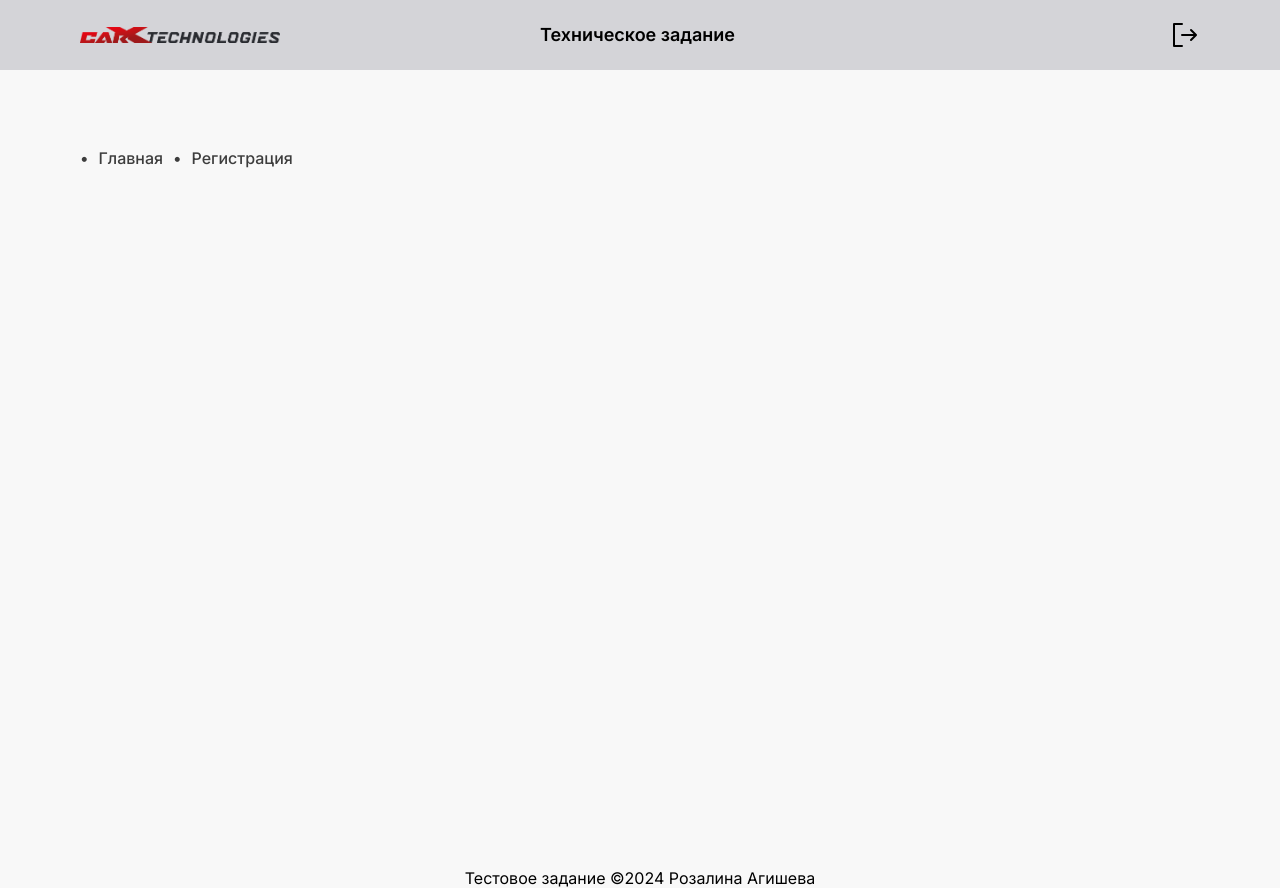
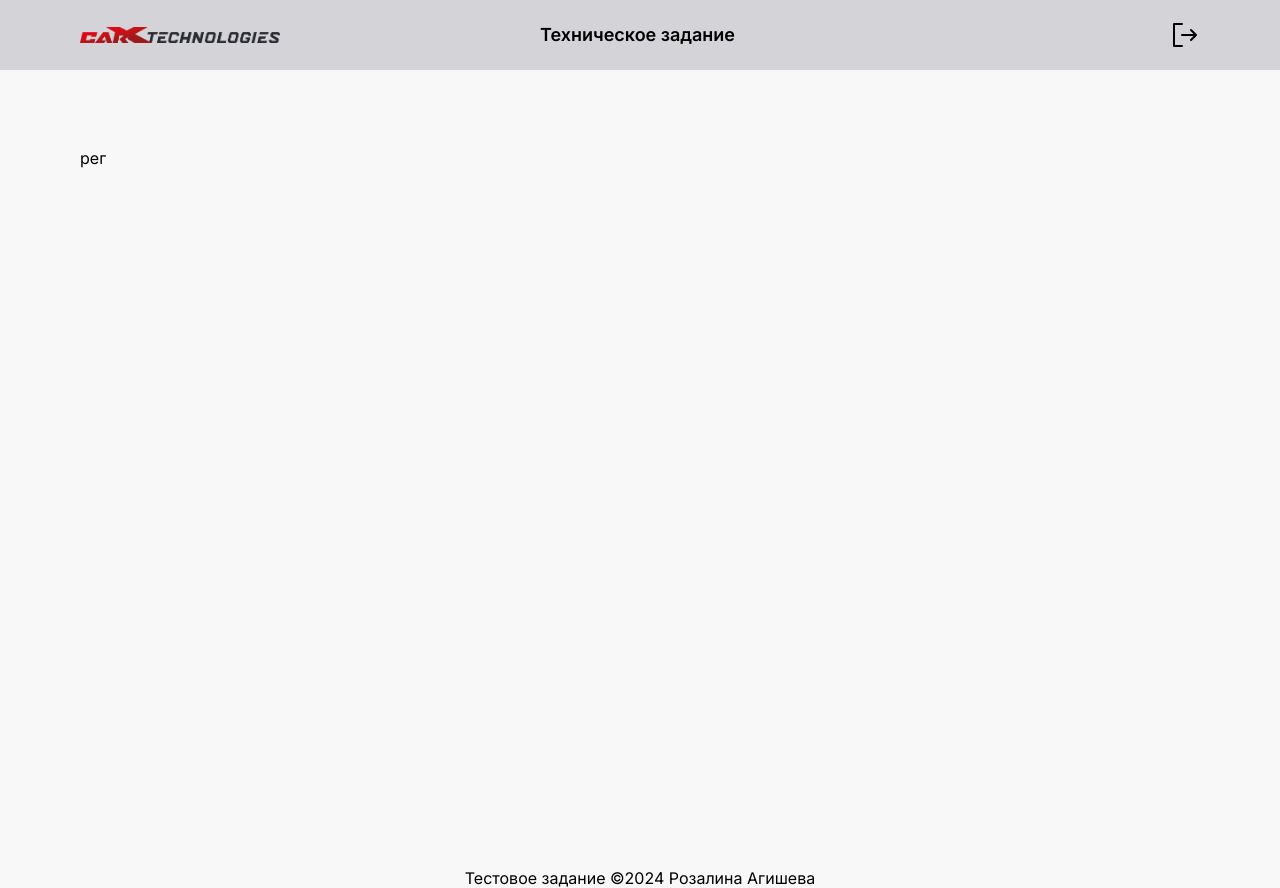
Before and after one commit to rozalinaag/carx-technical-task, a Next.js app: page /login/signUp in a window 1280 px wide. Built offline with nearby package versions, Linux system fonts and the light colour scheme.

Commit message:
error boundary

```diff
--- /dev/null
+++ b/src/app/error.tsx
@@ -0,0 +1,9 @@
+'use client';
+
+export default function ErrorBoundary({ error }: { error: Error }) {
+  return (
+    <div className="text-red-500 font-medium text-lg">
+      {error.message}
+    </div>
+  );
+}
--- /dev/null
+++ b/src/app/login/layout.tsx
@@ -0,0 +1,9 @@
+import BreadCrumbs from '@/shared/BreadCrumbs/BreadCrumbs';
+
+export default function LoginLayout({
+  children,
+}: {
+  children: React.ReactNode;
+}) {
+  return <div>{children}</div>;
+}
--- a/src/app/login/page.tsx
+++ b/src/app/login/page.tsx
@@ -1,9 +1,5 @@
 import BreadCrumbs from '@/shared/BreadCrumbs/BreadCrumbs';
 
 export default function Login() {
-  return (
-    <div>
-      <BreadCrumbs>Авторизация</BreadCrumbs>
-    </div>
-  );
+  return <div></div>;
 }
--- a/src/app/login/signUp/page.tsx
+++ b/src/app/login/signUp/page.tsx
@@ -1,9 +1,5 @@
 import BreadCrumbs from '@/shared/BreadCrumbs/BreadCrumbs';
 
 export default function SignUp() {
-  return (
-    <div>
-      <BreadCrumbs>Регистрация</BreadCrumbs>
-    </div>
-  );
+  return <div>рег</div>;
 }
--- a/src/app/page.tsx
+++ b/src/app/page.tsx
@@ -1,7 +1,15 @@
+'use client';
 import BreadCrumbs from '@/shared/BreadCrumbs/BreadCrumbs';
-import Image from 'next/image';
+import { useRouter } from 'next/navigation';
+import { useEffect } from 'react';
 
 export default function Home() {
+  const router = useRouter();
+
+  useEffect(() => {
+    router.push('/tickets');
+  }, [router]);
+
   return (
     <main className="">
       <BreadCrumbs />
```
Also changed, not shown: 1 other file (tests, documents, lock files or other folders).
